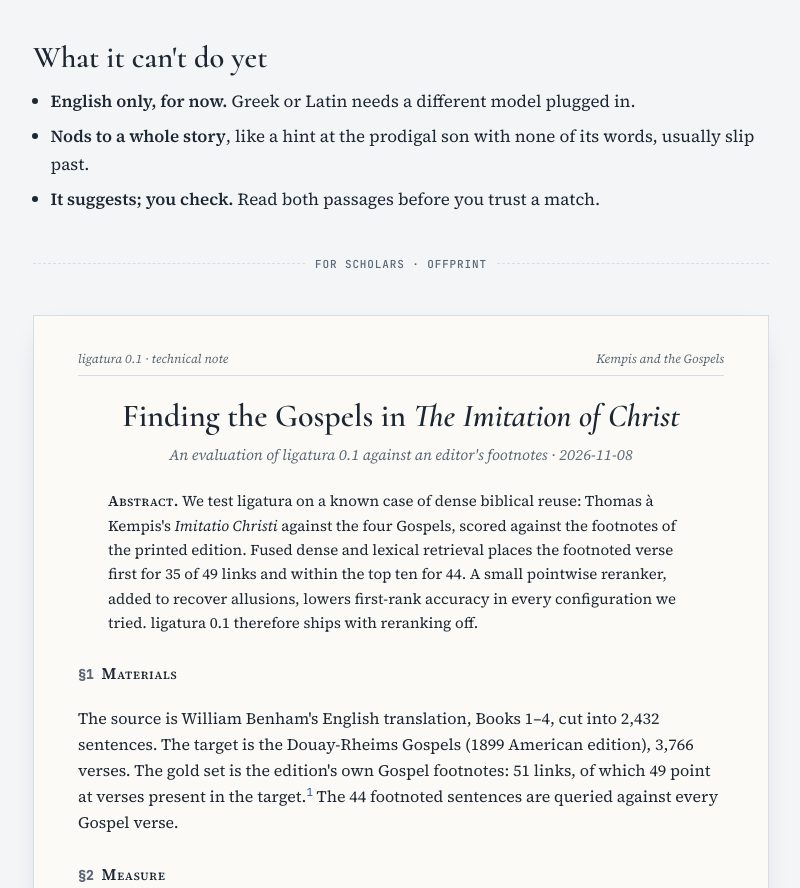
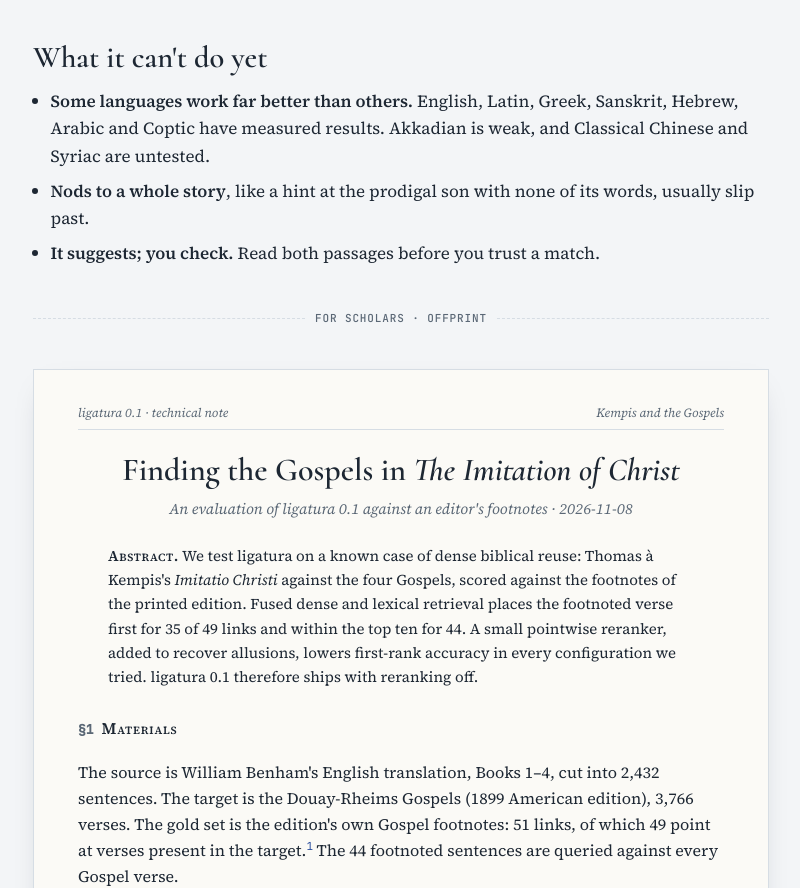
Before and after one commit to bretperry/ligatura, a website: page site/index.html in a window 1280 px wide. Shown: the part 3245-4133 px from the top of the page, without its empty margins (239-1039 px from the left). Drawn offline with Linux system fonts and the light colour scheme.

Commit message:
Fix the site's language caveat and add language keywords

```diff
--- a/site/index.html
+++ b/site/index.html
@@ -258,7 +258,7 @@ node dist/cli.js eval fixtures/kempis-gospels --neighbours 1</pre><button type="
   <section>
     <h2>What it can't do yet</h2>
     <ul class="plain">
-      <li><strong>English only, for now.</strong> Greek or Latin needs a different model plugged in.</li>
+      <li><strong>Some languages work far better than others.</strong> English, Latin, Greek, Sanskrit, Hebrew, Arabic and Coptic have measured results. Akkadian is weak, and Classical Chinese and Syriac are untested.</li>
       <li><strong>Nods to a whole story</strong>, like a hint at the prodigal son with none of its words, usually slip past.</li>
       <li><strong>It suggests; you check.</strong> Read both passages before you trust a match.</li>
     </ul>
```
Also changed, not shown: package.json (+9 -0 lines).
